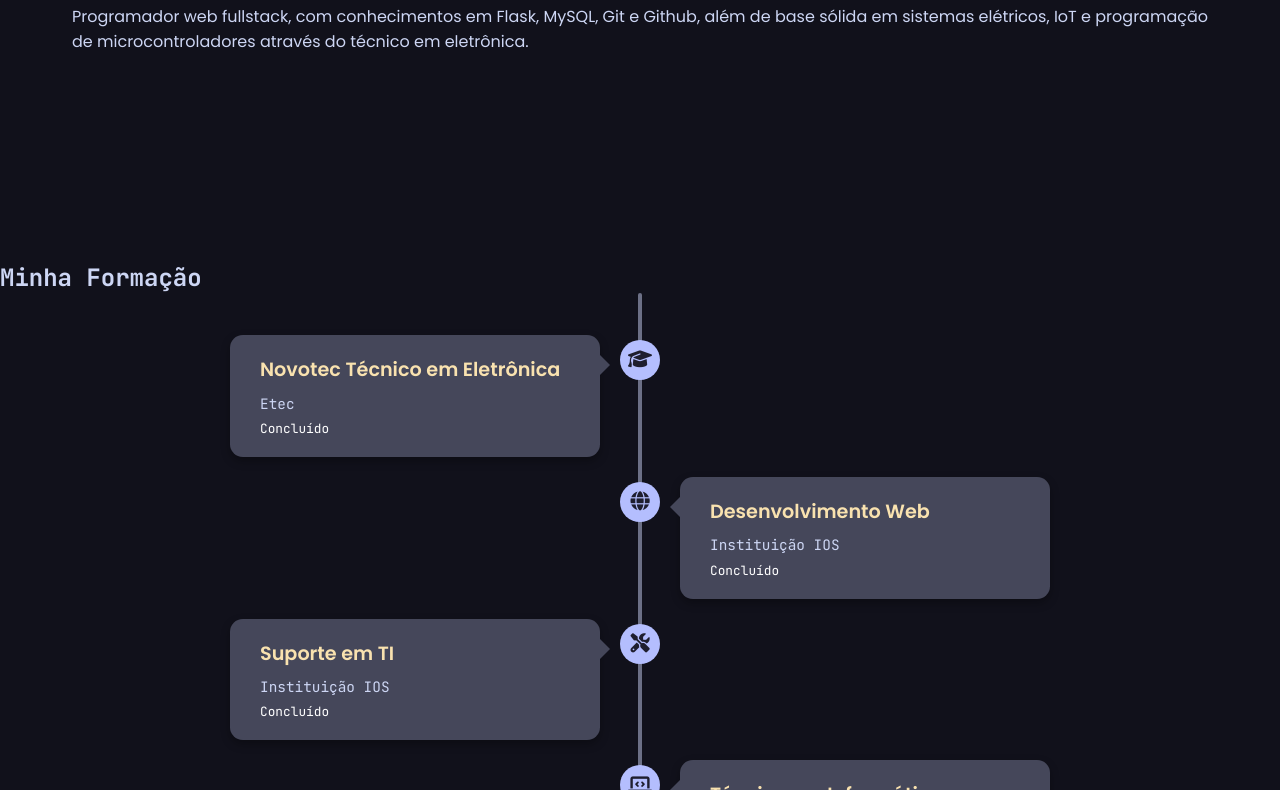
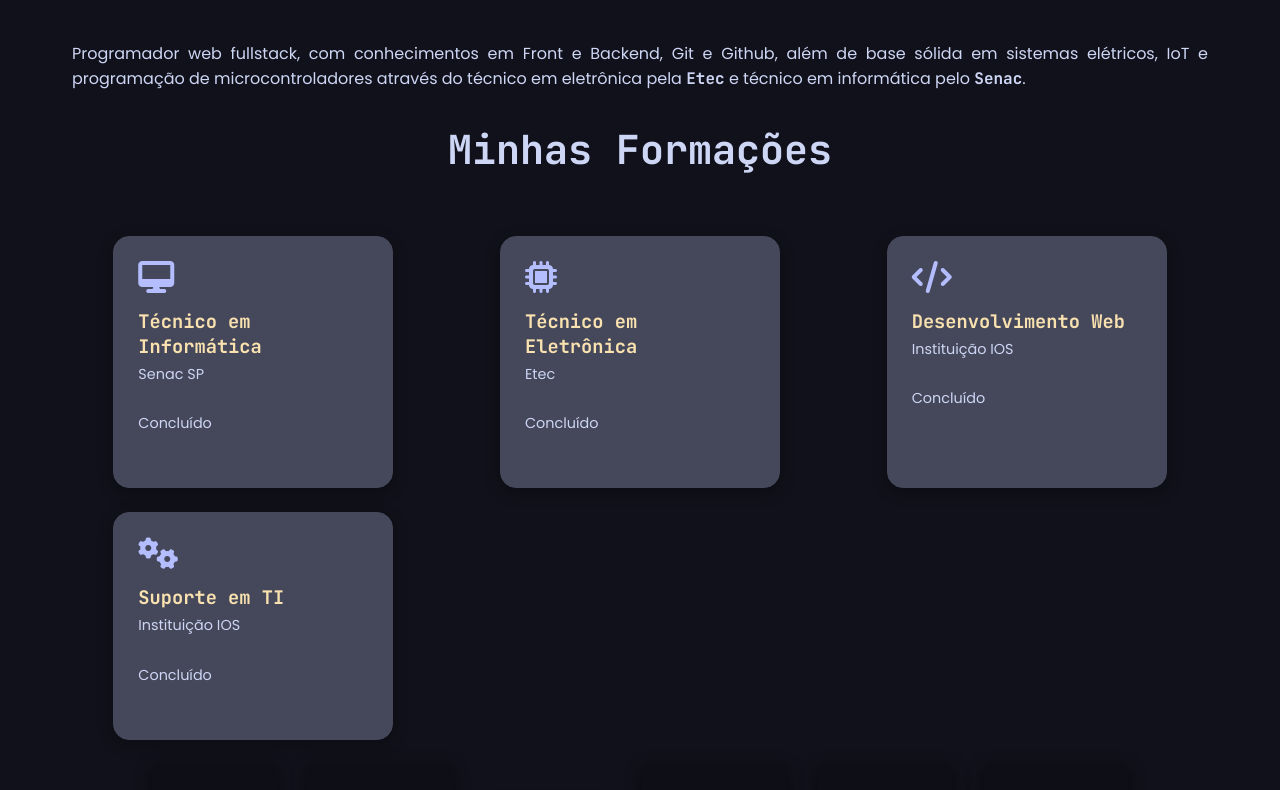
Before and after one commit to DevClaudir/Portifolio, a plain HTML site: page index.html in a window 1280 px wide. Shown: the part 919-1709 px from the top of the page. Drawn offline with nearby package versions, Linux system fonts and the light colour scheme.

Commit message:
formations section pending

```diff
--- a/assets/css/style.css
+++ b/assets/css/style.css
@@ -47,7 +47,7 @@ body {
 
 
 .hero {
-  min-height: 85vh;
+  min-height: 90dvh;
   display: flex;
   justify-content: center;
   align-items: center;
@@ -88,8 +88,8 @@ body {
 }
 
 .profile img {
-    height: 300px;
-    width: 300px;
+    height: 18.75em;
+    width: 18.75em;
     object-fit: cover;
     border-radius: 50%;
     border: 0.25em solid var(--lavender);
@@ -132,163 +132,76 @@ body {
     font-family: 'Poppins';
 }
 
-.skills-grid {
-    flex-direction: row;
+.content-skill {
+    padding: 1.5em;
+    gap: 2em;
     flex-wrap: wrap;
-    gap: 2em;
-    margin-bottom: 4em;
 }
 
 .skill-item {
-    padding: 1.5em;
-    width: 250px;
-    justify-content: center;
-    display: flex;
+    background-color:  rgba(0, 0, 0, 0.2);
+    box-shadow: 0 .25em 1em rgba(0, 0, 0, 0.5);
+    padding: 2em;
+    border-radius: .5em;
+    flex-direction: column;
+    transition: all .5s;
+}
+
+.skill-item:hover {
+    transform: translateY(-.5em);
 }
 
 .skill-item i {
-    font-size: 3em;
+    font-size: 5em;
     color: var(--yellow);
-    margin-bottom: 0.5em;
-}
-
-.skill-item h3 {
-    font-family: 'Poppins', sans-serif;
-    font-size: 1.3em;
-    margin-bottom: 0.5em;
-    color: var(--text);
 }
 
 .skill-item p {
     font-size: 0.9em;
     color: var(--text);
-    margin-bottom: 0;
+    margin-top: 1em;
+    text-align: center;
+    font-weight: bolder;
 }
 
-.formation-timeline {
-    position: relative;
-    max-width: 900px;
-    margin: 0 auto;
-    padding: 2em 0;
+.card-formacao {
+    background-color: var(--surface1);
+    border-radius: 1em;
+    padding: 1.5em;
+    box-shadow: 0 4px 15px rgba(0, 0, 0, 0.3);
+    transition: transform 0.3s ease, background-color 0.3s ease;
+    border: 1px solid var(--surface1);
+    width: 280px; /* Largura fixa para os cartões */
+    text-align: left; /* Alinha o texto à esquerda */
 }
 
-.formation-timeline::after {
-    content: '';
-    position: absolute;
-    width: 4px;
-    background-color: var(--overlay0);
-    top: 0;
-    bottom: 0;
-    left: 50%;
-    margin-left: -2px;
-    border-radius: 2px;
+.card-formacao:hover {
+    transform: translateY(-8px);
+    background-color: var(--surface0);
 }
 
-.timeline-item {
-    padding: 10px 40px;
-    position: relative;
-    width: 50%;
-    background-color: inherit;
+.card-formacao h3 {
+    color: var(--yellow);
+    margin-bottom: 0.25em; /* Espaço menor */
 }
 
-.timeline-item:nth-child(odd) {
-    left: 0;
+.card-formacao p {
+    color: var(--text);
+    font-size: 0.9em;
+    margin-top: 0.25em;
 }
 
-.timeline-item:nth-child(even) {
-    left: 50%;
-}
-
-.timeline-icon {
-    width: 40px;
-    height: 40px;
-    position: absolute;
-    right: -20px;
-    background-color: var(--lavender);
-    top: 15px;
-    z-index: 1;
-    display: flex;
-    align-items: center;
-    justify-content: center;
-    color: var(--base);
-    font-size: 1.2em;
-}
-
-.timeline-item:nth-child(even) .timeline-icon {
-    left: -20px;
-}
-
-.timeline-content {
-    padding: 20px 30px;
-    background-color: var(--surface1);
-    position: relative;
-    border-radius: 0.8em;
-    box-shadow: 0 4px 10px rgba(0, 0, 0, 0.3);
-    transition: transform 0.3s ease;
-}
-
-.timeline-content:hover {
-    transform: translateY(-5px);
-}
-
-.timeline-content h3 {
-    font-family: 'Poppins', sans-serif;
-    font-size: 1.2em;
-    color: var(--yellow);
-    margin-bottom: 0.5em;
-    text-align: left;
-}
-
-.timeline-content .institution {
-    font-size: 0.9em;
-    color: var(--text);
-    margin-bottom: 0.5em;
-    text-align: left;
-}
-
-.timeline-content .period {
-    font-size: 0.8em;
-    color: #FFF;
-    text-align: left;
-    display: block;
-}
-
-.timeline-item:nth-child(odd) .timeline-content::after {
-    content: " ";
-    position: absolute;
-    width: 0;
-    height: 0;
-    border-top: 10px solid transparent;
-    border-bottom: 10px solid transparent;
-    border-left: 10px solid var(--surface1);
-    right: -10px;
-    top: 20px;
-}
-
-.timeline-item:nth-child(even) .timeline-content::after {
-    content: " ";
-    position: absolute;
-    width: 0;
-    height: 0;
-    border-top: 10px solid transparent;
-    border-bottom: 10px solid transparent;
-    border-right: 10px solid var(--surface1);
-    left: -10px;
-    top: 20px;
-}
-
-#events-setup {
-    padding: 4em 2em;
-    max-width: 1200px;
-    margin: 0 auto;
-    flex-direction: column;
-    gap: 2.5em;
-    min-height: 100vh;
+.formacao-container {
+    display: grid;
+    grid-template-columns: repeat(auto-fit, minmax(280px, 1fr));
+    gap: 1.5em;
+    margin-top: 2em;
+    justify-items: center; /* Centraliza os cartões na grade */
 }
 
 .section-description {
     font-size: 1.1em;
-    max-width: 600px;
+    max-width: 37.5em;
     height: auto;
     width: auto;
 }
@@ -331,7 +244,7 @@ body {
 
 .gallery-item img {
     width: 100%;
-    height: 180px;
+    height: 11.25em;
     object-fit: cover;
     border-radius: 0.8em;
     margin-bottom: 0.8em;
@@ -339,7 +252,7 @@ body {
 
 #projects {
     padding: 4em 2em;
-    max-width: 1200px;
+    max-width: 75em;
     margin: 0 auto;
 }
 
@@ -409,7 +322,7 @@ body {
 
 .project-card img {
     width: 100%;
-    height: 180px;
+    height: 11.25em;
     object-fit: cover;
     border-radius: 0.8em;
 }
@@ -455,11 +368,6 @@ body {
     transform: translateY(-3px);
 }
 
-.btn-project i {
-    margin-left: 0.5em;
-    color: inherit;
-}
-
 footer {
     background-color: var(--mantle);
     padding: 2em;
--- a/index.html
+++ b/index.html
@@ -5,9 +5,11 @@
     <meta charset="UTF-8">
     <meta name="viewport" content="width=device-width, initial-scale=1.0">
     <link rel="icon" type="image/x-icon" href="assets/img/open-source.png">
-    <link rel="stylesheet" href="assets/css/reset.css">
-    <link rel="stylesheet" href="assets/css/style.css">
-    <link rel="stylesheet" href="assets/css/macros.css">
+    <link rel="stylesheet" type='text/css' href="https://cdn.jsdelivr.net/gh/devicons/devicon@latest/devicon.min.css" />
+    <link rel="stylesheet" type='text/css' href="assets/css/reset.css">
+    <link rel="stylesheet" type='text/css' href="assets/css/style.css">
+    <link rel="stylesheet" type='text/css' href="assets/css/macros.css">
+    <link rel="stylesheet" type='text/css' href="assets/css/responsive.css">
     <title>Claudir Dev</title>
 </head>
 
@@ -16,17 +18,10 @@
         <div class="upper-bar">
             <nav>
                 <ul class="flex flex-align">
-                    <li><a href="#about-me">Sobre</a></li>
-                    <li><a href="#formation">Formação</a></li>
+                    <li><a href="#about-me">Sobre mim</a></li>
                     <li><a href="#skills">Habilidades</a></li>
                     <li><a href="#portfolio">Portifólio</a></li>
                     <li><a href="#contact">Contato</a></li>
-                    <svg class="dark-light-mode" xmlns="http://www.w3.org/2000/svg" fill="none" viewBox="0 0 24 24"
-                        id="Dark-Mode--Streamline-Outlined-Material" height="24" width="24">
-                        <path
-                            d="M12 21c-2.5 0 -4.625 -0.875 -6.375 -2.625S3 14.5 3 12s0.875 -4.625 2.625 -6.375S9.5 3 12 3c0.13335 0 0.275 0.004165 0.425 0.0125 0.15 0.008335 0.34165 0.020835 0.575 0.0375 -0.6 0.533335 -1.06665 1.191665 -1.4 1.975 -0.33335 0.78335 -0.5 1.60835 -0.5 2.475 0 1.5 0.525 2.775 1.575 3.825 1.05 1.05 2.325 1.575 3.825 1.575 0.86665 0 1.69165 -0.15415 2.475 -0.4625S20.41665 11.7 20.95 11.15c0.01665 0.2 0.02915 0.3625 0.0375 0.4875S21 11.88335 21 12c0 2.5 -0.875 4.625 -2.625 6.375S14.5 21 12 21Zm0 -1.5c1.81665 0 3.4 -0.5625 4.75 -1.6875s2.19165 -2.44585 2.525 -3.9625c-0.41665 0.18335 -0.8639 0.32085 -1.34175 0.4125 -0.47765 0.09165 -0.9554 0.1375 -1.43325 0.1375 -1.9115 0 -3.53935 -0.67215 -4.8835 -2.0165C10.27215 11.03935 9.6 9.4115 9.6 7.5c0 -0.4 0.04165 -0.82915 0.125 -1.2875 0.08335 -0.45835 0.23335 -0.97915 0.45 -1.5625 -1.63335 0.45 -2.9875 1.3625 -4.0625 2.7375C5.0375 8.7625 4.5 10.3 4.5 12c0 2.08335 0.72915 3.85415 2.1875 5.3125C8.14585 18.77085 9.91665 19.5 12 19.5Z"
-                            stroke-width="0.5"></path>
-                    </svg>
                 </ul>
             </nav>
         </div>
@@ -38,17 +33,18 @@
                     <p class="name-upper">Claudir Santos Goes</p>
                     <h1 class="highlight">Desenvolvedor <strong>Web Fullstack</strong>
                     </h1>
-                    <p>Usando soluções modernas usando <b>HTML</b>, <b>CSS</b>, <b>Javascript</b>, <b>Flask, Python</b> e <b>SQLite</b>. </p>
+                    <p>Usando soluções modernas usando <b>HTML</b>, <b>CSS</b>, <b>Javascript</b>, <b>Flask, Python</b>
+                        e <b>SQLite</b>. </p>
 
-                    <div class="lower-text flex" >
+                    <div class="lower-text flex">
                         <div class="links">
-                            <a href="https://github.com/devclaudir">
+                            <a href="https://github.com/devclaudir" target="_blank">
                                 <i class="fa-brands fa-github"></i>
                             </a>
-                            <a href="https://www.linkedin.com/in/claudir-santosgoes/">
+                            <a href="https://www.linkedin.com/in/claudir-santosgoes/" target="_blank">
                                 <i class="fa-brands fa-linkedin"></i>
                             </a>
-                            <a href="mailto:claudirsantos.goes1@gmail.com">
+                            <a href="mailto:claudirsantos.goes1@gmail.com" target="_blank">
                                 <i class="fa-solid fa-envelope"></i>
                             </a>
                         </div>
@@ -61,7 +57,7 @@
                 </div>
 
                 <div class="profile">
-                        <img src="assets/img/claudin.jpg" alt="Foto de perfil de Claudir Santos Goes" loading="eager"/>
+                    <img src="assets/img/claudin.jpg" alt="Foto de perfil de Claudir Santos Goes" loading="eager" />
                     <p>Claudir Santos Goes</p>
                 </div>
             </div>
@@ -69,63 +65,86 @@
         </section>
 
         <section id="about-me">
-            <div class="container-about-me">
+            <div class="container-about-me align">
                 <h2>Sobre Mim</h2>
-                <p>Programador web fullstack, com conhecimentos em Flask, MySQL, Git e Github, além de base sólida em
-                    sistemas elétricos, IoT e programação de microcontroladores através do técnico em eletrônica.</p>
+                <p>Programador web fullstack, com conhecimentos em Front e Backend, Git e Github, além de base sólida em
+                    sistemas elétricos, IoT e programação de microcontroladores através do técnico em eletrônica pela
+                    <b>Etec</b> e técnico em informática pelo <b>Senac</b>.
+                </p>
+            </div>
 
-                <div class="skills-grid flex flex-align">
-                    <div class="skill-item flex">
 
+
+            <section id="formations" class="align">
+                <h2>Minhas Formações</h2>
+                <div class="formacao-container">
+                    <div class="card-formacao">
+                        <i class="fas fa-desktop"
+                            style="font-size: 2em; color: var(--lavender); margin-bottom: 0.5em;"></i>
+                        <h3>Técnico em Informática</h3>
+                        <p>Senac SP</p>
+                        <p>Concluído</p>
                     </div>
+                    <div class="card-formacao">
+                        <i class="fas fa-microchip"
+                            style="font-size: 2em; color: var(--lavender); margin-bottom: 0.5em;"></i>
+                        <h3>Técnico em Eletrônica</h3>
+                        <p>Etec</p>
+                        <p>Concluído</p>
+                    </div>
+                    <div class="card-formacao">
+                        <i class="fas fa-code"
+                            style="font-size: 2em; color: var(--lavender); margin-bottom: 0.5em;"></i>
+                        <h3>Desenvolvimento Web</h3>
+                        <p>Instituição IOS</p>
+                        <p>Concluído</p>
+                    </div>
+                    <div class="card-formacao">
+                        <i class="fas fa-cogs"
+                            style="font-size: 2em; color: var(--lavender); margin-bottom: 0.5em;"></i>
+                        <h3>Suporte em TI</h3>
+                        <p>Instituição IOS</p>
+                        <p>Concluído</p>
                     </div>
                 </div>
             </section>
 
-        <section class="formation">
-            <h2>Minha Formação</h2>
-            <div class="formation-timeline">
+            <section id="skills" class="content-skill flex flex-align">
+                <div class="skill-item flex flex-align">
+                    <i class="fa-brands fa-html5"></i>
+                    <p class="description-text">HTML</p>
+                </div>
 
-                <div class="timeline-item">
-                    <div class="timeline-icon circle flex flex-align"><i class="fas fa-graduation-cap"></i></div>
-                    <div class="timeline-content">
-                        <h3>Novotec Técnico em Eletrônica</h3>
-                        <p class="institution">Etec</p>
-                        <span class="period">Concluído</span>
+                <div class="skill-item flex flex-align">
+                    <i class="fa-brands fa-css3"></i>
+                    <p class="description-text">CSS</p>
+                </div>
+
+                <div class="skill-item flex flex-align">
+                    <i class="devicon-tailwindcss-original"></i>
+                    <p class="description-text">Tailwind</p>
+                </div>
+
+                <div class="skill-item flex flex-align">
+                    <i class="devicon-git-plain"></i>
+                    <p class="description-text">Git</p>
+                </div>
+
+                <div class="skill-item flex flex-align">
+                    <i class="fa-brands fa-python"></i>
+                    <p class="description-text">Python</p>
+                </div>
+
+                <div class="skill-item">
+                    <i class="devicon-flask-original"></i>
+                    <p class="description-text">Flask</p>
+                </div>
+
+                <div class="skill-item">
+                    <i class="devicon-sqlite-plain"></i>
+                    <p class="description-text">SQLite</p>
                 </div>
                 </div>
-
-                <div class="timeline-item">
-                    <div class="timeline-icon circle flex flex-align"><i class="fas fa-globe"></i></div>
-                    <div class="timeline-content">
-                        <h3>Desenvolvimento Web</h3>
-                        <p class="institution">Instituição IOS</p>
-                        <span class="period">Concluído</span>
-                    </div>
-                </div>
-
-                <div class="timeline-item">
-                    <div class="timeline-icon circle flex flex-align"><i class="fas fa-tools"></i></div>
-                    <div class="timeline-content">
-                        <h3>Suporte em TI</h3>
-                        <p class="institution">Instituição IOS</p>
-                        <span class="period">Concluído</span>
-                    </div>
-                </div>
-
-                <div class="timeline-item">
-                    <div class="timeline-icon circle flex flex-align"><i class="fas fa-laptop-code"></i></div>
-                    <div class="timeline-content">
-                        <h3>Técnico em Informática</h3>
-                        <p class="institution">Senac</p>
-                        <span class="period">Concluído</span>
-                    </div>
-                </div>
-            </div>
-        </section>
-
-        <section id="skills">
-            <h2>Habilidades</h2>
             </section>
 
             <section id="portfolio" class="align">
```
Lines whose indentation alone changed are shown as unchanged.
